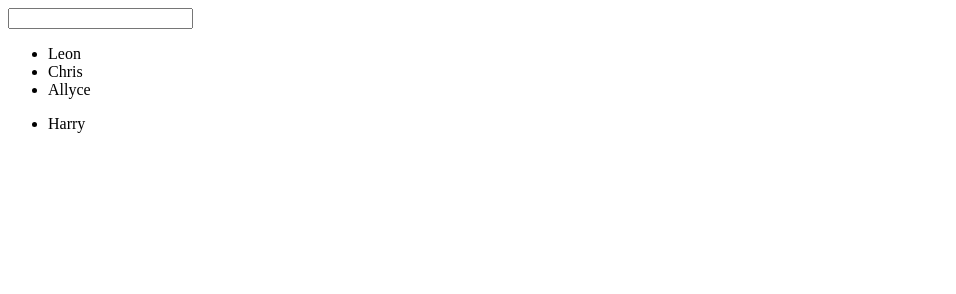
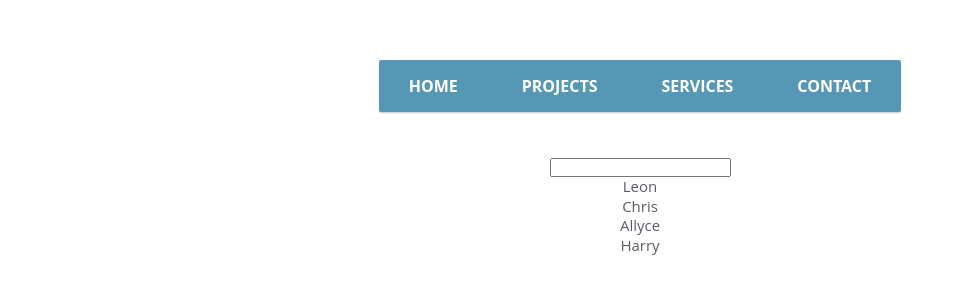
Before and after one commit to sachinmaharjan/angular-app, a plain HTML site: page app/views/index.html in a window 1280 px wide. Shown: the whole page, without its empty margins (0-956 px from the left). Drawn offline with nearby package versions, Linux system fonts and the light colour scheme.

Commit message:
Add navigations

```diff
--- a/app/views/index.html
+++ b/app/views/index.html
@@ -1,13 +1,24 @@
 <!DOCTYPE html>
 <head>
   <title>Learning AngularJS</title>
+  <link rel="stylesheet" href="../css/main.css" />
     <script src="https://ajax.googleapis.com/ajax/libs/angularjs/1.0.7/angular.min.js" type="text/javascript"></script>
     <script src="../app.js" type="text/javascript"></script>
     <script src="../controller/maincontroller.js" type="text/javascript"></script>
 </head>
 <body>
     <div id='content' ng-app='MyTutorialApp' ng-controller='MainController'>
-        <input type='text' ng-model='searchText' />
+      <nav class="{{active}}" ng-click="$event.preventDefault()">
+
+              <!-- When a link in the menu is clicked, we set the active variable -->
+
+                      <a href="#" class="home" ng-click="active='home'">Home</a>
+                              <a href="#" class="projects" ng-click="active='projects'">Projects</a>
+                                      <a href="#" class="services" ng-click="active='services'">Services</a>
+                                              <a href="#" class="contact" ng-click="active='contact'">Contact</a>
+                                                  </nav>
+                                                      <br>
+      <input type='text' ng-model='searchText' />
         <ul>
             <li ng-repeat='person in people | filter:searchText' ng-show='person.live == true'>{{person.name}}</li>
         </ul>
```
